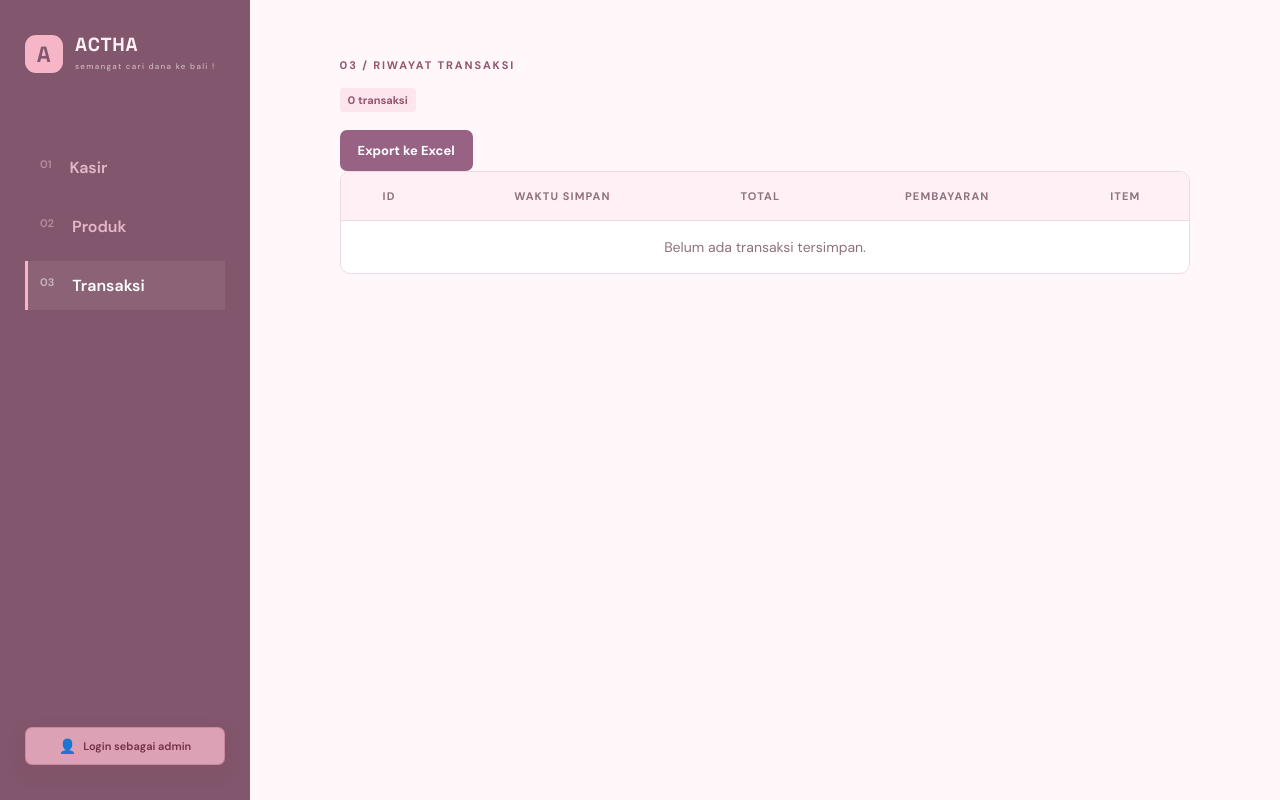
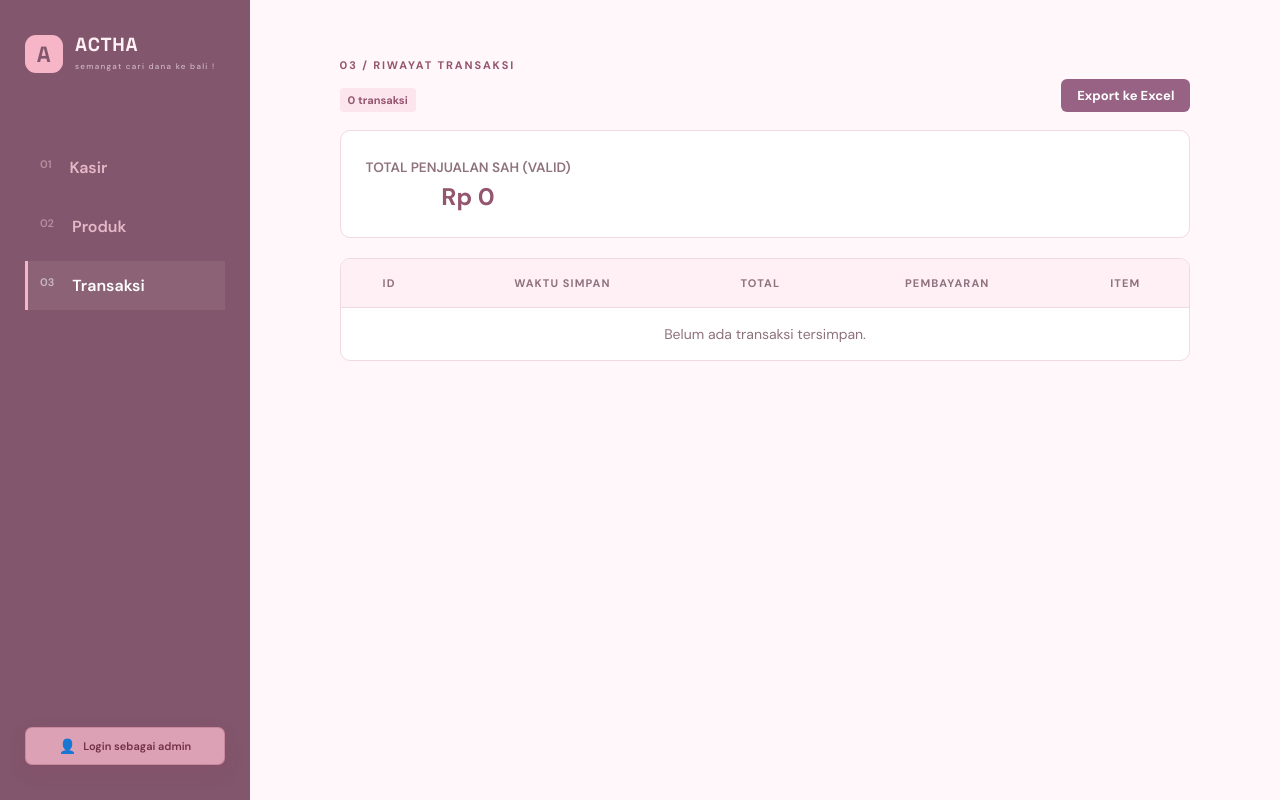
Before and after one commit to icel-star/ACTHA-kasir, a Django app: page /riwayat/ in a window 1280 px wide. Run offline with Django 5.2, Linux system fonts and the light colour scheme; data that the repository does not hold is empty.

Commit message:
update riwayat transaksi layout

```diff
--- a/kasir/templates/kasir/sales_history.html
+++ b/kasir/templates/kasir/sales_history.html
@@ -1,8 +1,13 @@
 {% extends 'kasir/base.html' %}
 {% block title %}Riwayat | ACTHA{% endblock %}
 {% block content %}
-<div class="page-head"><div><div class="eyebrow">03 / Riwayat transaksi</div><span class="tag page-count">{{ sales|length }} transaksi</span></div></div>
-<div><a href="{% url 'export_riwayat_excel' %}" class="btn btn-success" style="background-color: #976284; color: white; border: none;">Export ke Excel</a></div></div>
+<div class="page-head"><div><div class="eyebrow">03 / Riwayat transaksi</div><span class="tag page-count">{{ sales|length }} transaksi</span></div><div><a href="{% url 'export_riwayat_excel' %}" class="btn btn-success" style="background-color: #976284; color: white; border: none; text-decoration: none; padding: 8px 16px; border-radius: 6px; display: inline-block;">Export ke Excel</a></div></div>
+<section class="panel" style="margin-bottom: 20px; display: flex; justify-content: space-between; align-items: center;">
+    <div>
+        <span class="muted" style="font-size: 0.85rem; text-transform: uppercase; font-weight: 600;">Total Penjualan Sah (Valid)</span>
+        <div style="font-size: 1.5rem; font-weight: 700; margin-top: 4px;" class="money valid-total" data-total="{{ total_penjualan_sah }}">Rp {{ total_penjualan_sah|floatformat:0 }}</div>
+    </div>
+</section>
 <div class="table-wrap"><table><thead><tr><th>ID</th><th>Waktu simpan</th><th>Total</th><th>Pembayaran</th><th>Item</th></tr></thead><tbody>{% for sale in sales %}<tr><td><strong>#{{ sale.id }}</strong></td><td>{{ sale.created_at|date:'d/m/Y H:i:s' }}</td><td class="money history-total" data-total="{{ sale.total }}">Rp {{ sale.total|floatformat:0 }}</td><td>{{ sale.get_payment_method_display }}</td><td><a class="btn btn-small btn-primary" href="{% url 'transaction_detail' sale.id %}">Detail</a></td></tr>{% empty %}<tr><td colspan="5" class="muted">Belum ada transaksi tersimpan.</td></tr>{% endfor %}</tbody></table></div>
 <script>
 document.querySelectorAll('.history-total').forEach(total => {
--- a/kasir/views.py
+++ b/kasir/views.py
@@ -153,7 +153,8 @@ def delete_product(request, product_id):
 
 def sales_history(request):
     sales = Sale.objects.prefetch_related('items').all()
-    return render(request, 'kasir/sales_history.html', {'sales': sales})
+    total_penjualan_sah = sum(sale.total for sale in sales if not sale.deleted_at)
+    return render(request, 'kasir/sales_history.html', {'sales': sales, 'total_penjualan_sah': total_penjualan_sah,})
 
 
 def transaction_detail(request, sale_id):
```
